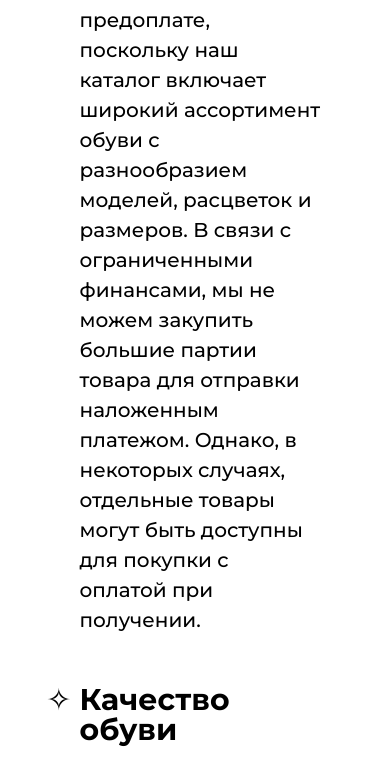
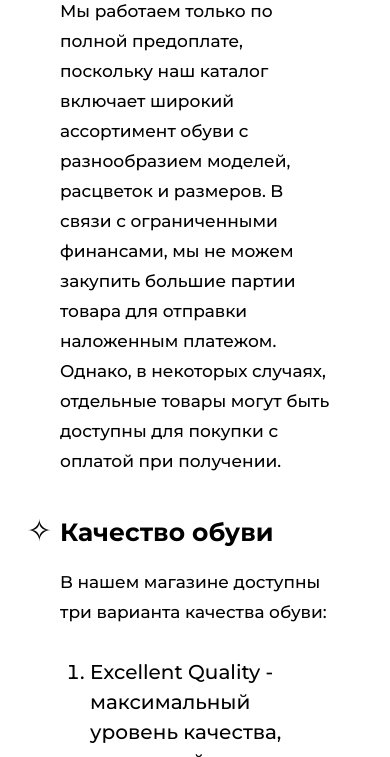
Before and after one commit to kirito-sneakers/qwe, a plain HTML site: page info.html in a window 390 px wide. Shown: the part 295-1052 px from the top of the page. Drawn offline with nearby package versions, Linux system fonts and the light colour scheme.

Commit message:
piausjdfgbdasdahasdaasdsdsd

```diff
--- a/css/style.css
+++ b/css/style.css
@@ -608,7 +608,7 @@ main {
 .go-back-btn {
     width: 70px;
     position: absolute;
-    top: 20px;
+    top: 90px;
     left: 20px;
     background: none;
     border: none;
@@ -673,7 +673,7 @@ header.hide {
 section {
     overflow-x: hidden;
 }
-main {
+main.alternative-header {
     padding-top: 80px;
     position: relative;
 }
@@ -1139,9 +1139,6 @@ footer {
 }
 
 @media (max-width: 1100px) {
-    main {
-        padding-top: 0;
-    }
     .mein-menu {
         .list-item {
             aspect-ratio: 1 / 1.55;
@@ -1178,6 +1175,9 @@ footer {
                 }
             }
         }
+    }
+    .about-us {
+        padding: 80px 60px;
     }
 }
 
@@ -1280,6 +1280,22 @@ footer {
             }
         }
     }
+    .about-us {
+        h1 {
+            font-size: 35px;
+        }
+        ol {
+            gap: 40px;
+            li {
+                h2 {
+                    font-size: 25px;
+                }
+                p {
+                    font-size: 17px;
+                }
+            }
+        }
+    }
 }
 
 @media (max-width: 450px) {
--- a/info.html
+++ b/info.html
@@ -12,7 +12,7 @@
 </head>
 <body>
 
-    <main>
+    <main class="alternative-header">
         <section class="about-us montserrat-light">
             <h1>про нас</h1>
             <ol>
```
Also changed, not shown: balenciaga/balenciaga.html (+1 -1 lines), index.html (+1 -1 lines), saved.html (+1 -1 lines).
